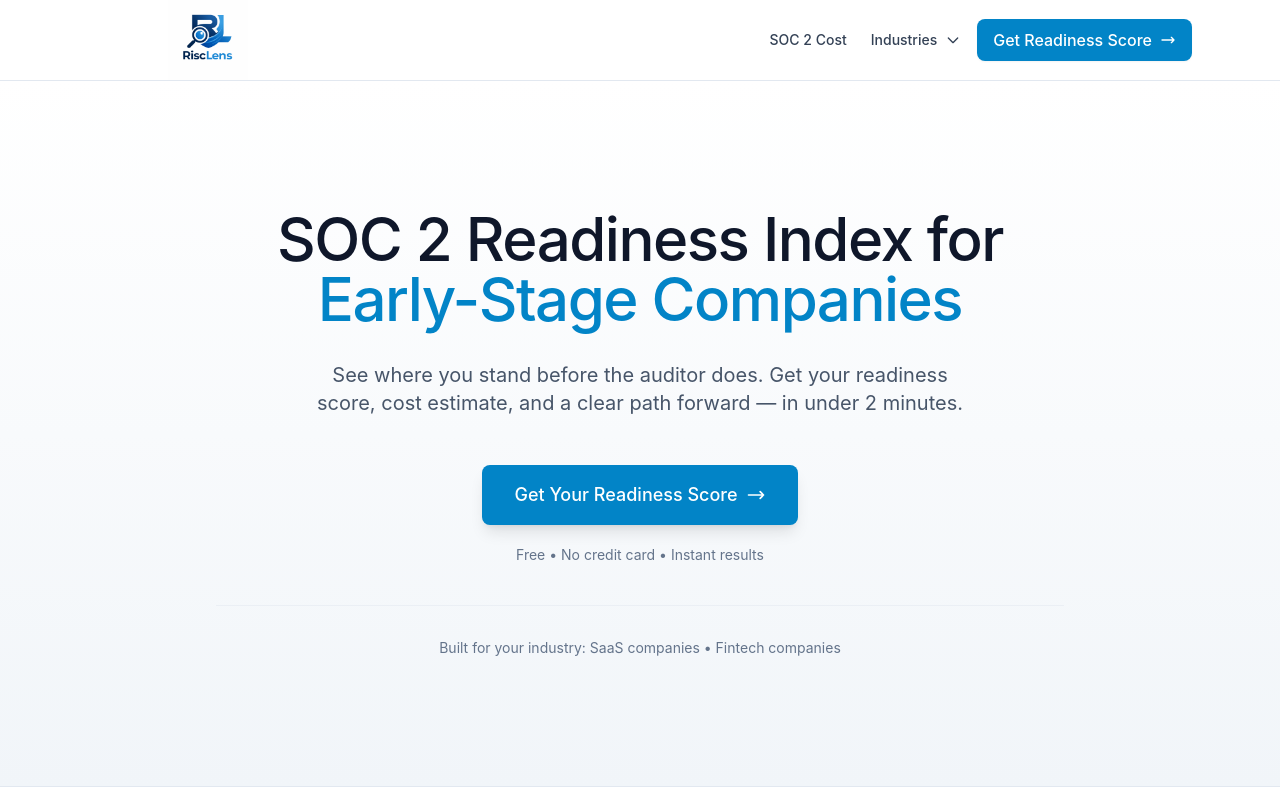
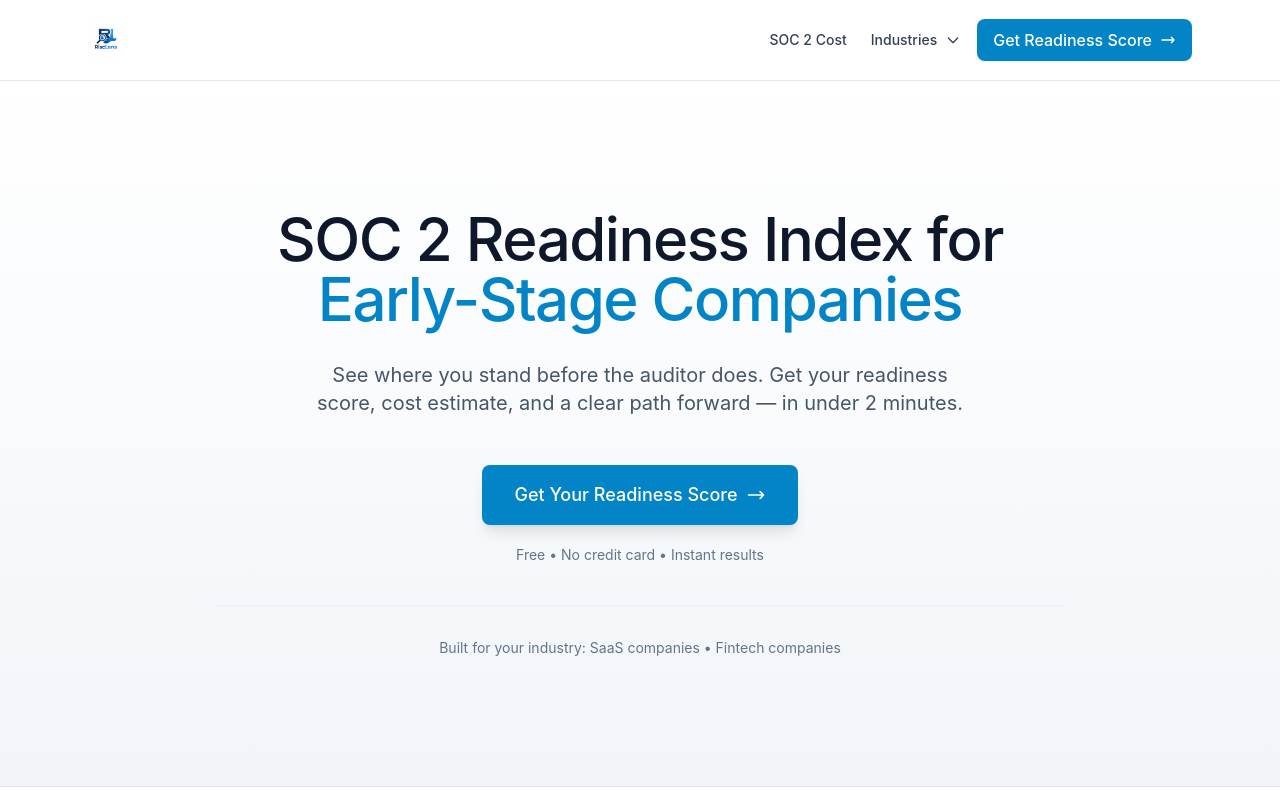
Before and after one commit to munstre25-source/Risclens, a Next.js app: page / in a window 1280 px wide. Shown: the top 800 px of the page. Built offline with nearby package versions, Linux system fonts and the light colour scheme.

Commit message:
Header fix logo

```diff
--- a/components/Header.tsx
+++ b/components/Header.tsx
@@ -66,16 +66,16 @@ export default function Header() {
         isScrolled ? 'bg-white/80 backdrop-blur border-slate-200/80 shadow-sm' : 'bg-white/95 border-slate-200'
       }`}
     >
-      <div className="max-w-6xl mx-auto px-4 sm:px-6 py-0 flex items-center justify-between gap-6">
-        <Link href="/" className="flex items-center gap-3 -ml-1 sm:ml-0">
-          <div className="relative h-14 md:h-20 w-[180px] md:w-[240px] flex items-center">
+      <div className="max-w-6xl mx-auto px-4 sm:px-6 h-16 md:h-20 flex items-center justify-between gap-6">
+        <Link href="/" className="flex items-center gap-3">
+          <div className="flex items-center h-8 md:h-9">
             <Image
   src="/logo/logo-wordmark.png"
   alt="RiscLens"
-  fill
-  sizes="(min-width: 768px) 240px, 200px"
+  width={180}
+  height={82}
   priority
-  className="object-contain"
+  className="h-full w-auto object-contain"
 />
           </div>
         </Link>
```
Also changed, not shown: public/og.png (added).
